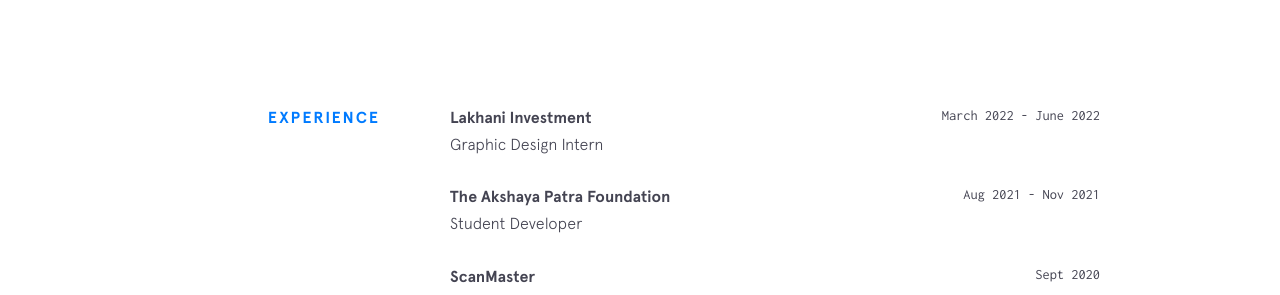
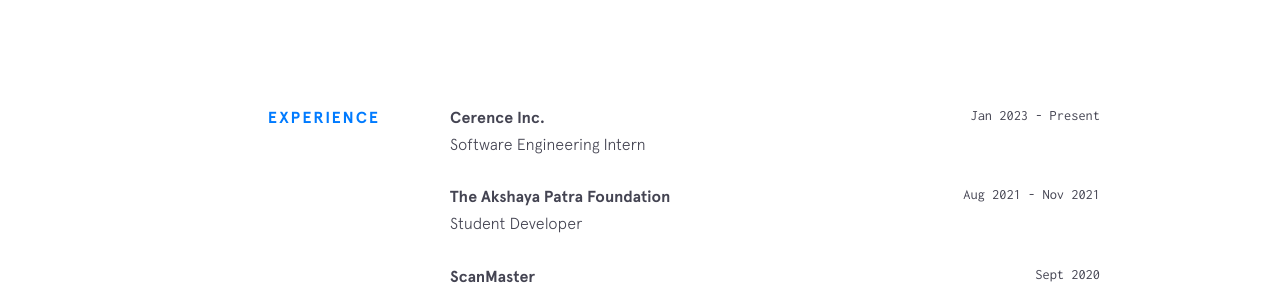
Before and after one commit to ar33h/ar33h.github.io, a Jekyll site: the page built from index.html, in a window 1280 px wide and 900 px high, scrolled down 1876 px. Shown: the part 152-447 px from the top of the window. Built offline with Jekyll 4.4.1, drawn with Linux system fonts in a browser that asks for light colours; nearby versions of some CDN libraries.

Commit message:
Cerence Inc.

```diff
--- a/_data/experience.yml
+++ b/_data/experience.yml
@@ -1,7 +1,7 @@
-- company: Lakhani Investment
-  url: http://lakhaniinvestment.in/
-  time: March 2022 - June 2022
-  position: Graphic Design Intern
+- company: Cerence Inc.
+  url: https://cerence.com/
+  time: Jan 2023 - Present
+  position: Software Engineering Intern
 
 - company: The Akshaya Patra Foundation
   url: https://www.akshayapatra.org/
```
